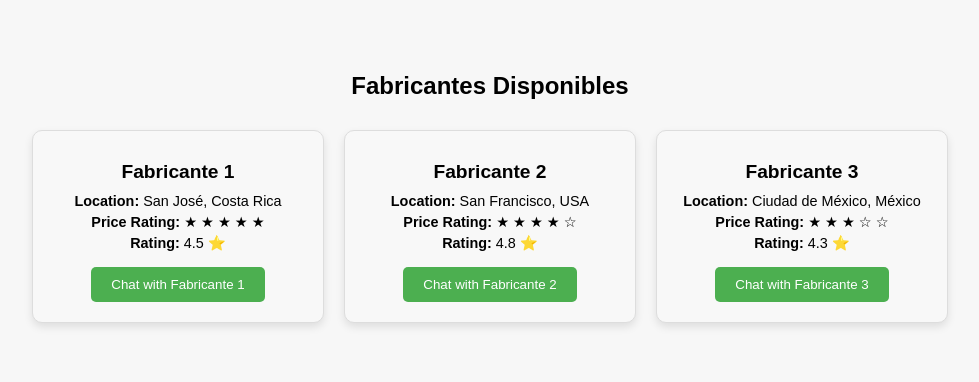
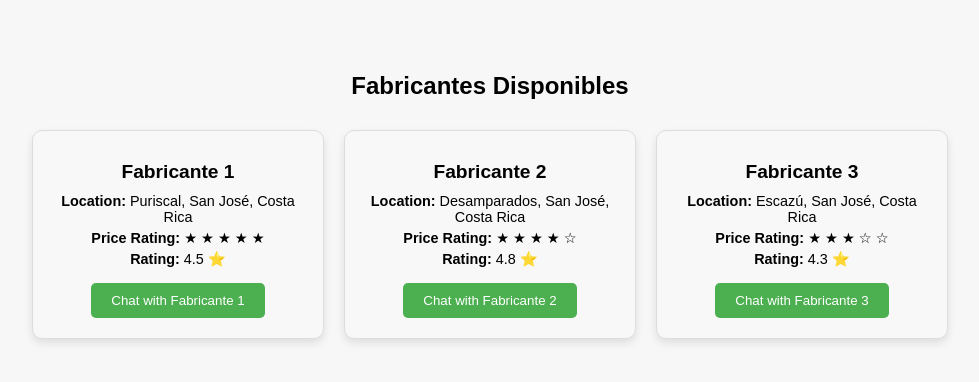
Before and after one commit to Kevin-Calvo/AIWoodWorks, a React (Vite) app in the folder AIWoodWorks-FE/: page /sugerencia in a window 1280 px wide. Shown: the top 382 px of the page, without its empty margins (150-1129 px from the left). Built offline with nearby package versions, Linux system fonts and the light colour scheme.

Commit message:
Sugerencia corregido

```diff
--- a/AIWoodWorks-FE/src/Request/Request.jsx
+++ b/AIWoodWorks-FE/src/Request/Request.jsx
@@ -1,4 +1,5 @@
 import { useState, useRef } from 'react';
+import { useNavigate } from 'react-router-dom'; // Importa useNavigate
 import './Request.css';
 
 function AIImageRequest() {
@@ -6,6 +7,8 @@ function AIImageRequest() {
   const [showDesignButton, setShowDesignButton] = useState(false);
   const userInputRef = useRef(null);
   const chatBoxRef = useRef(null);
+
+  const navigate = useNavigate(); // Inicializa el hook navigate
 
   const sendMessage = async () => {
     const userInput = userInputRef.current.value;
@@ -77,11 +80,9 @@ function AIImageRequest() {
     chatBoxRef.current.scrollTop = chatBoxRef.current.scrollHeight;
   };
 
-
-
   const makeDesign = () => {
     // Navegar a la página de sugerencias al hacer clic en "Make Design"
-    navigate('/sugerencia'); // Asegúrate de que la ruta esté definida en tu archivo de rutas
+    navigate('/sugerencia'); // Esto llevará al usuario a la ruta '/sugerencia'
   };
 
   return (
--- a/AIWoodWorks-FE/src/Sugerencia/Sugerencia.jsx
+++ b/AIWoodWorks-FE/src/Sugerencia/Sugerencia.jsx
@@ -8,9 +8,9 @@ function SugerenciaPage() {
   useEffect(() => {
     // Puedes reemplazar esto con una llamada a la API para obtener los fabricantes
     setFabricantes([
-      { id: 1, name: 'Fabricante 1', location: 'San José, Costa Rica', price: 5, rating: 4.5 },
-      { id: 2, name: 'Fabricante 2', location: 'San Francisco, USA', price: 4, rating: 4.8 },
-      { id: 3, name: 'Fabricante 3', location: 'Ciudad de México, México', price: 3, rating: 4.3 },
+      { id: 1, name: 'Fabricante 1', location: 'Puriscal, San José, Costa Rica', price: 5, rating: 4.5 },
+      { id: 2, name: 'Fabricante 2', location: 'Desamparados, San José, Costa Rica', price: 4, rating: 4.8 },
+      { id: 3, name: 'Fabricante 3', location: 'Escazú, San José, Costa Rica', price: 3, rating: 4.3 },
     ]);
   }, []);
 
```
